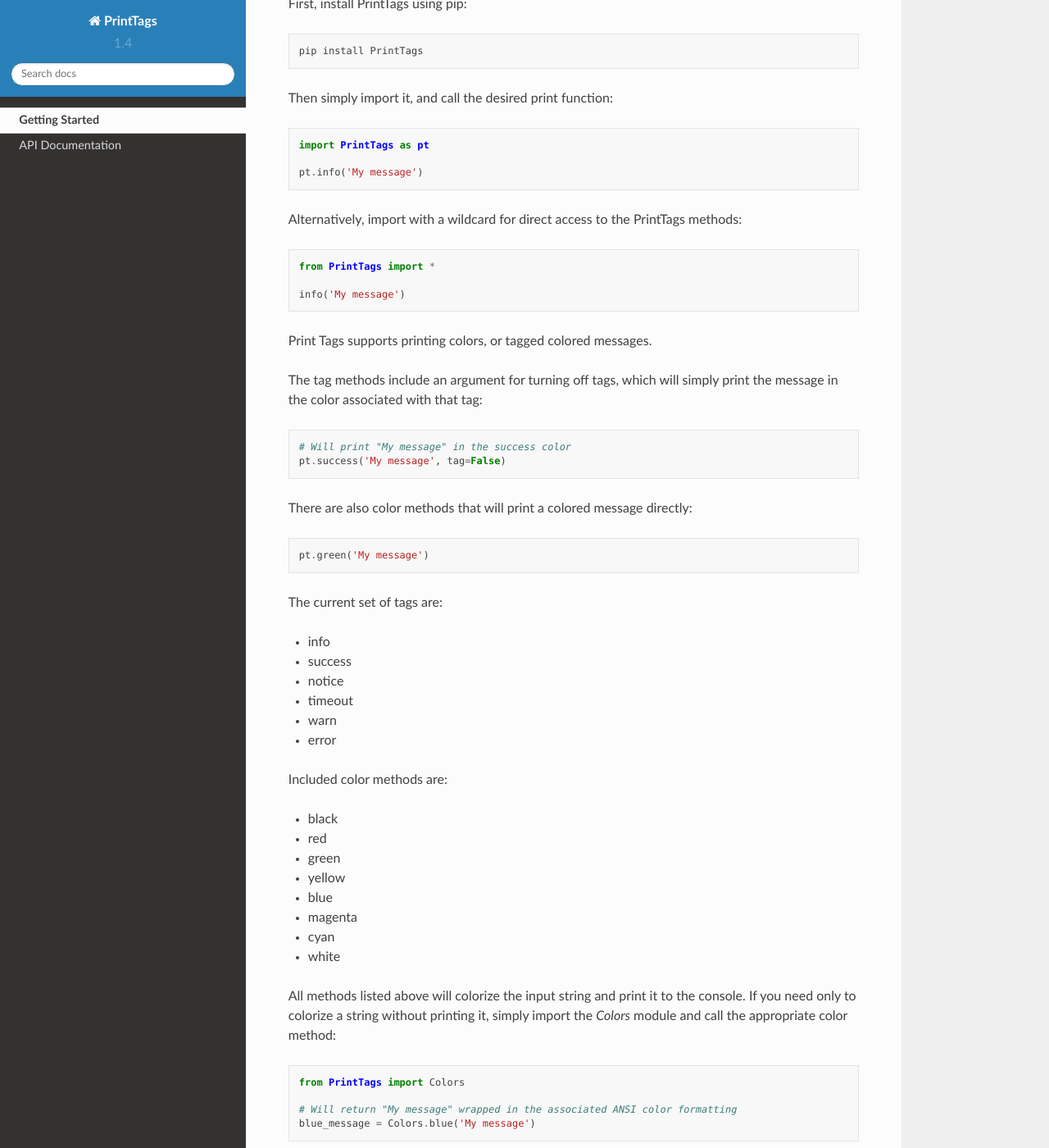
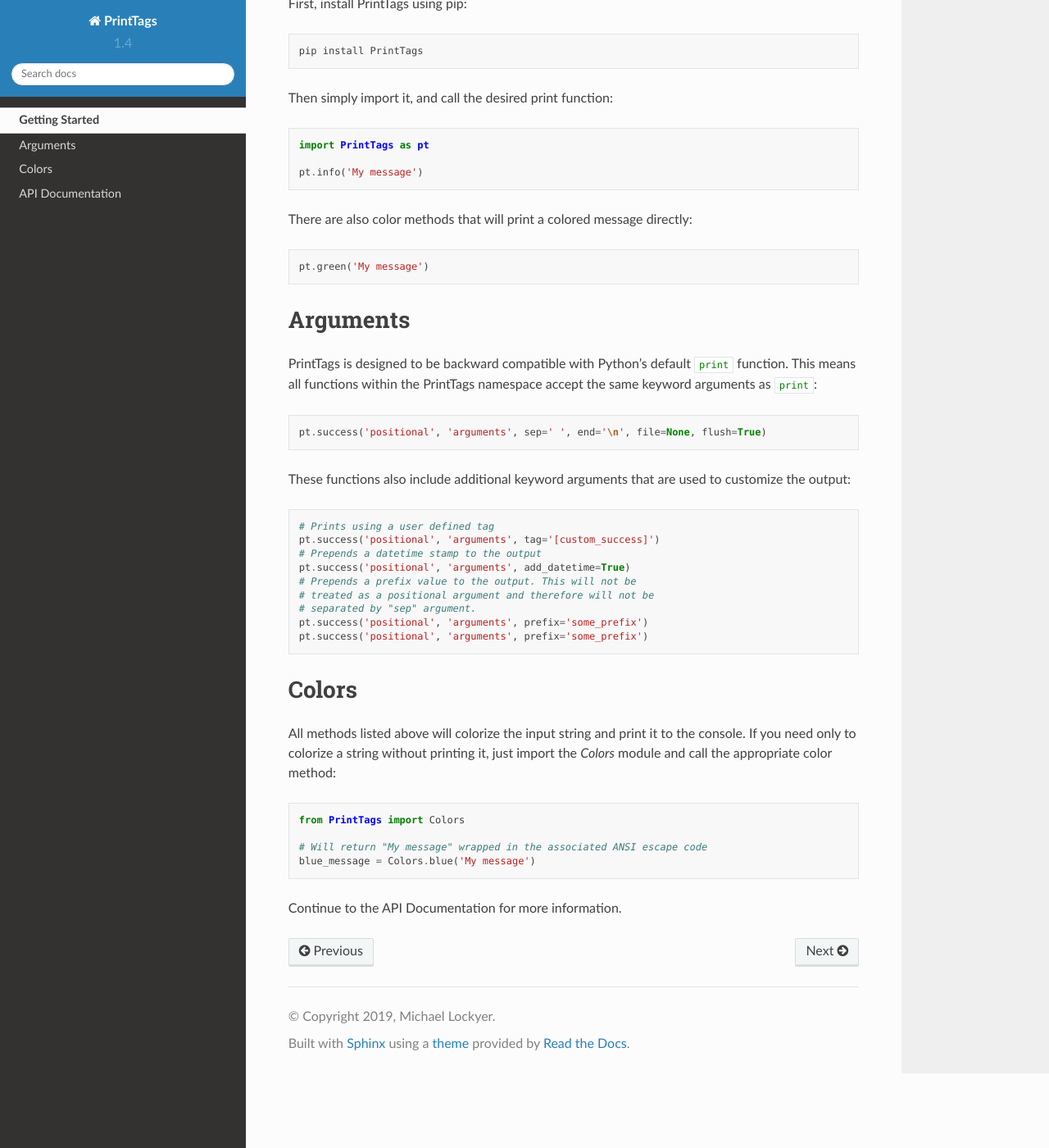
Before and after one commit to mdlockyer/PrintTags, a Sphinx documentation site: the page built from docs/source/getting-started.rst, in a window 1280 px wide and 1400 px high, scrolled down 263 px. Shown: the whole window at 82% size. Built offline with Sphinx 7.4.7 and the Read the Docs theme 2.0.0, drawn with Linux system fonts in a browser that asks for light colours.

Commit message:
Updated getting started for 1.4.0

```diff
--- a/docs/source/getting-started.rst
+++ b/docs/source/getting-started.rst
@@ -5,7 +5,7 @@
 
 First, install PrintTags using pip:
 
-.. code-block:: python
+.. code-block:: bash
 
    pip install PrintTags
 
@@ -17,58 +17,49 @@
 
    pt.info('My message')
 
-Alternatively, import with a wildcard for direct access to the PrintTags methods:
-
-.. code-block:: python
-
-   from PrintTags import *
-
-   info('My message')
-
-Print Tags supports printing colors, or tagged colored messages.
-
-The tag methods include an argument for turning off tags, which will
-simply print the message in the color associated with that tag:
-
-.. code-block:: python
-
-   # Will print "My message" in the success color
-   pt.success('My message', tag=False)
-
 There are also color methods that will print a colored message directly:
 
 .. code-block:: python
 
-   pt.green('My message')
+    pt.green('My message')
 
-The current set of tags are:
 
-* info
-* success
-* notice
-* timeout
-* warn
-* error
+Arguments
+=========
+.. role:: python(code)
+   :language: python
 
-Included color methods are:
-
-* black
-* red
-* green
-* yellow
-* blue
-* magenta
-* cyan
-* white
-
-All methods listed above will colorize the input string and print it to the console. If you need only to colorize a string without printing it, simply import the `Colors` module and call the appropriate color method:
+PrintTags is designed to be backward compatible with Python's default :python:`print` function.
+This means all functions within the PrintTags namespace accept the same keyword arguments as :python:`print`:
 
 .. code-block:: python
 
-   from PrintTags import Colors
+    pt.success('positional', 'arguments', sep=' ', end='\n', file=None, flush=True)
 
-   # Will return "My message" wrapped in the associated ANSI color formatting
-   blue_message = Colors.blue('My message')
+These functions also include additional keyword arguments that are used to customize the output:
 
+.. code-block:: python
+
+    # Prints using a user defined tag
+    pt.success('positional', 'arguments', tag='[custom_success]')
+    # Prepends a datetime stamp to the output
+    pt.success('positional', 'arguments', add_datetime=True)
+    # Prepends a prefix value to the output. This will not be
+    # treated as a positional argument and therefore will not be
+    # separated by "sep" argument.
+    pt.success('positional', 'arguments', prefix='some_prefix')
+    pt.success('positional', 'arguments', prefix='some_prefix')
+
+Colors
+======
+
+All methods listed above will colorize the input string and print it to the console. If you need only to colorize a string without printing it, just import the `Colors` module and call the appropriate color method:
+
+.. code-block:: python
+
+    from PrintTags import Colors
+
+    # Will return "My message" wrapped in the associated ANSI escape code
+    blue_message = Colors.blue('My message')
 
 Continue to the API Documentation for more information.
```
